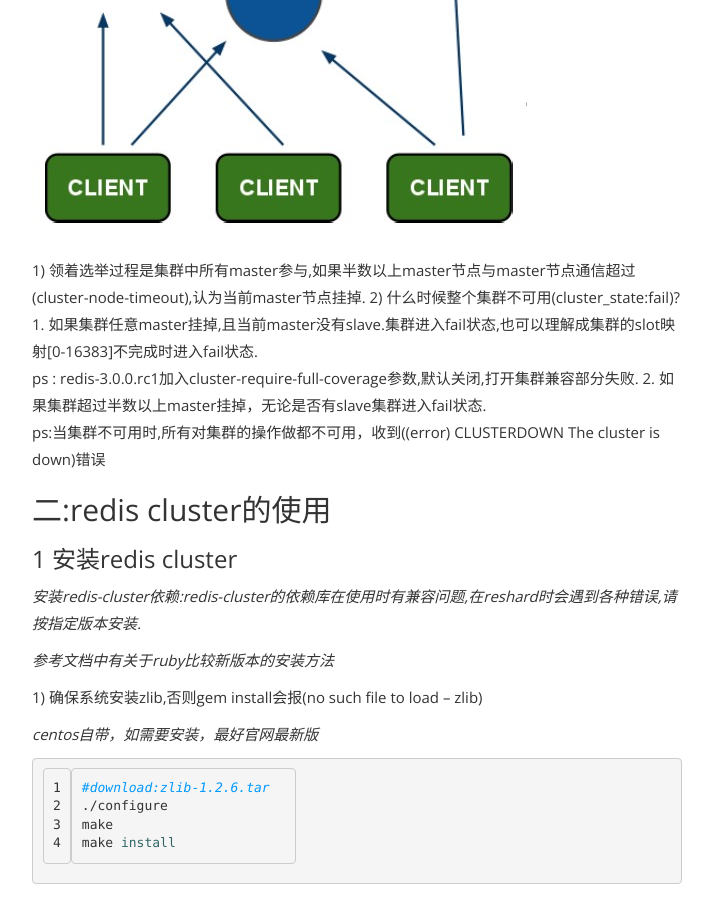
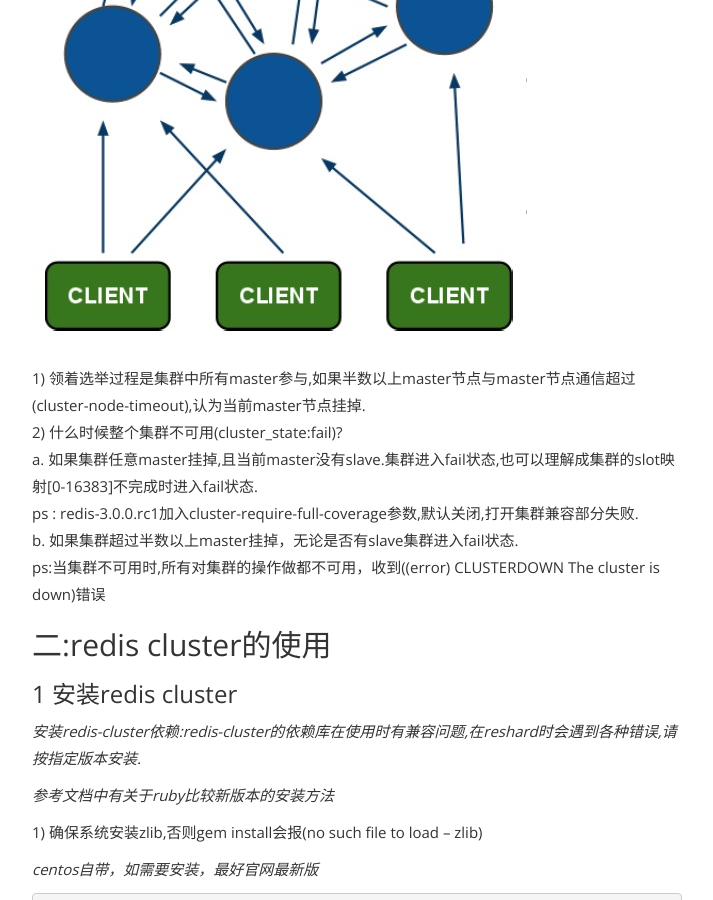
Before and after one commit to LumoCheung/lumocheung.github.com, a Jekyll site: the page built from _posts/2016-12-16-redis-cluster.md, in a window 1280 px wide and 900 px high, scrolled down 1967 px. Shown: the whole window, without its empty margins (283-996 px from the left). Built offline with Jekyll 4.4.1, drawn with Linux system fonts in a browser that asks for light colours; some of the changed text lies outside the part shown.

Commit message:
框架原因导致部分markdown显示问题
此框架不支持markdown的表格，不支持有序列表，多级列表，不支持自动将url转换为[url](url)形式

````diff
--- a/_posts/2016-12-16-redis-cluster.md
+++ b/_posts/2016-12-16-redis-cluster.md
@@ -45,9 +45,9 @@
 
 1) 领着选举过程是集群中所有master参与,如果半数以上master节点与master节点通信超过(cluster-node-timeout),认为当前master节点挂掉.
 2) 什么时候整个集群不可用(cluster_state:fail)?
-    1. 如果集群任意master挂掉,且当前master没有slave.集群进入fail状态,也可以理解成集群的slot映射[0-16383]不完成时进入fail状态.
+    a. 如果集群任意master挂掉,且当前master没有slave.集群进入fail状态,也可以理解成集群的slot映射[0-16383]不完成时进入fail状态.
     ps : redis-3.0.0.rc1加入cluster-require-full-coverage参数,默认关闭,打开集群兼容部分失败.
-    2. 如果集群超过半数以上master挂掉，无论是否有slave集群进入fail状态.
+    b. 如果集群超过半数以上master挂掉，无论是否有slave集群进入fail状态.
     ps:当集群不可用时,所有对集群的操作做都不可用，收到((error) CLUSTERDOWN The cluster is down)错误
 
 ## 二:redis cluster的使用
@@ -365,7 +365,7 @@
 
 ### 1 客户端基本操作使用
 
-```JavaScript
+```Javascript
 private static BinaryJedisCluster jc;
   static {
        //只给集群里一个实例就可以
````
